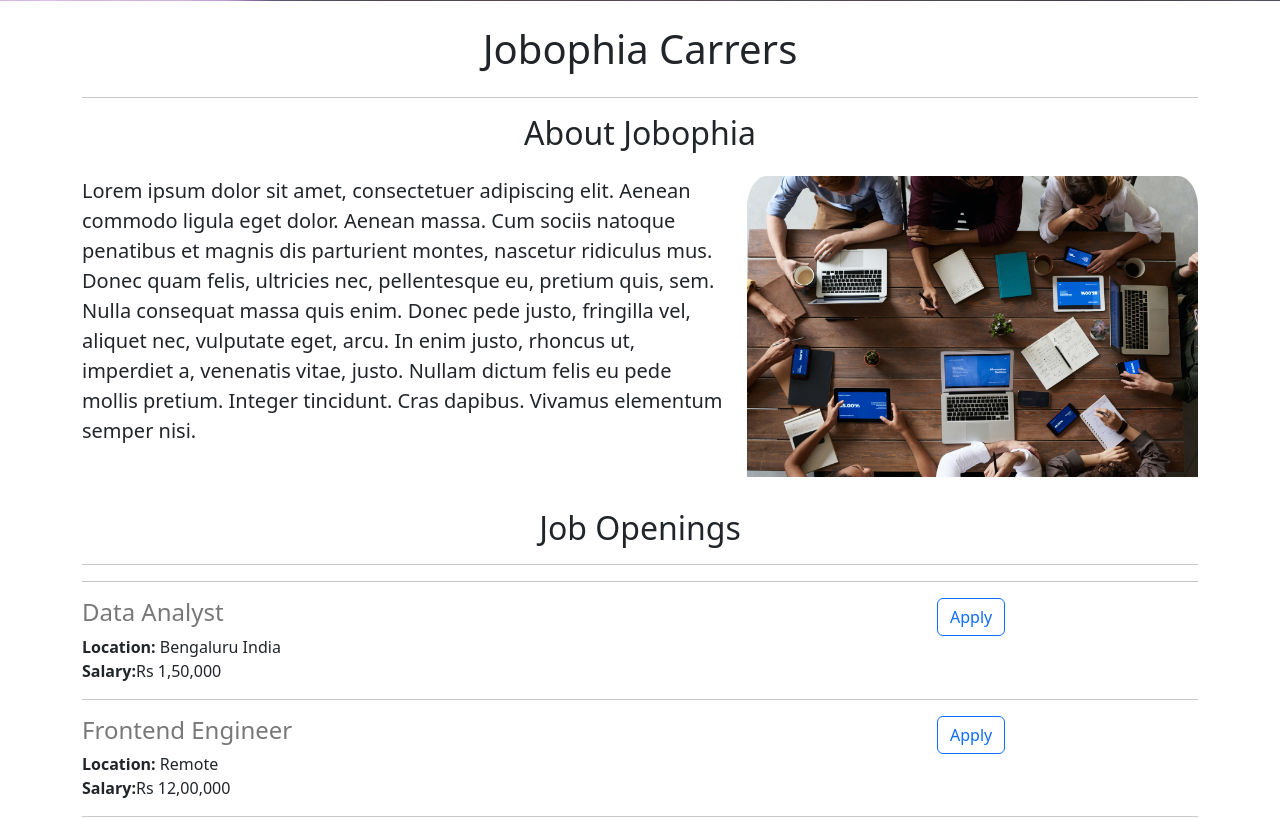
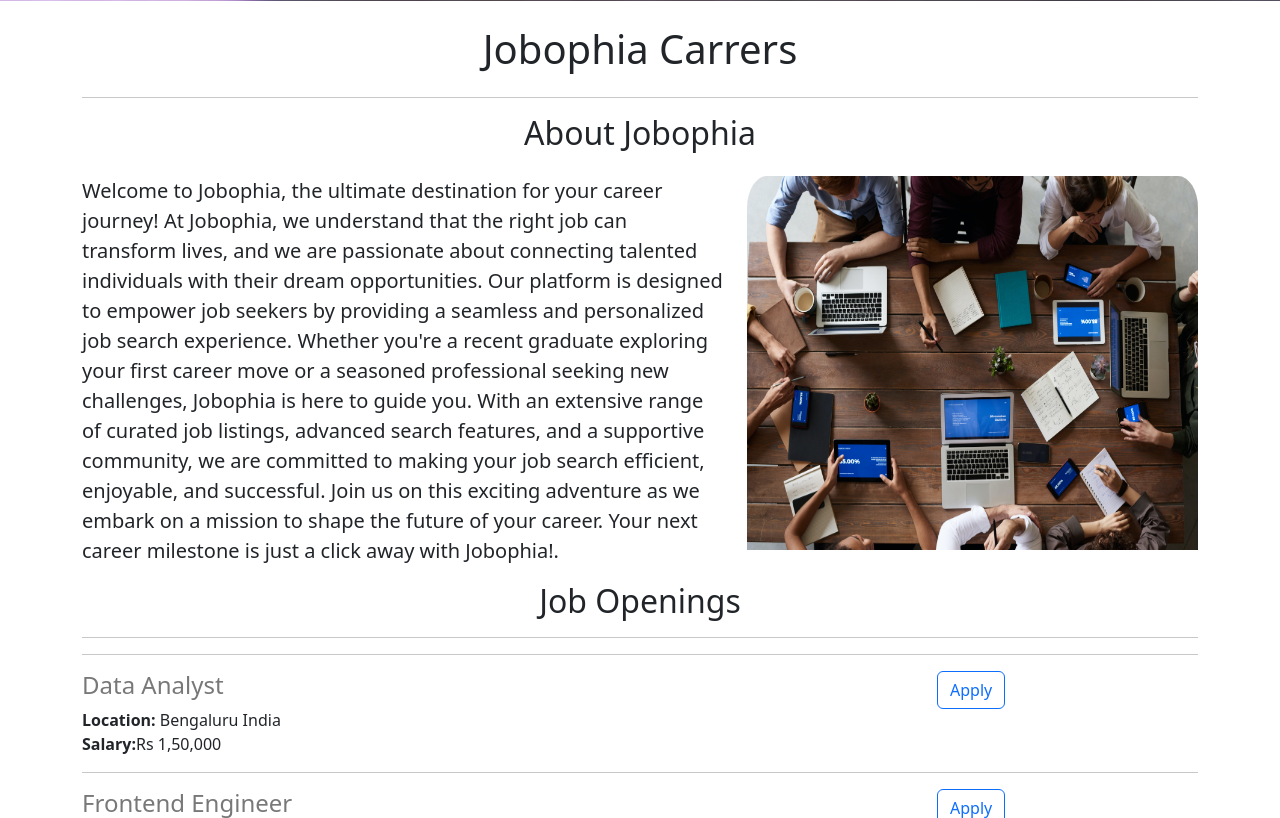
Before and after one commit to rushali2607/career-website, a Flask app: page / in a window 1280 px wide. Shown: the part 359-1177 px from the top of the page. Run offline with Flask 3, Linux system fonts and the light colour scheme.

Commit message:
made changes in the about section

```diff
--- a/templates/home.html
+++ b/templates/home.html
@@ -25,7 +25,7 @@
       </div>
     <h2 class="text-center mt-2 mb-4">About Jobophia</h2>
       <div class="row">
-    <p class="lead text-start col-md-7" >Lorem ipsum dolor sit amet, consectetuer adipiscing elit. Aenean commodo ligula eget dolor. Aenean massa. Cum sociis natoque penatibus et magnis dis parturient montes, nascetur ridiculus mus. Donec quam felis, ultricies nec, pellentesque eu, pretium quis, sem. Nulla consequat massa quis enim. Donec pede justo, fringilla vel, aliquet nec, vulputate eget, arcu. In enim justo, rhoncus ut, imperdiet a, venenatis vitae, justo. Nullam dictum felis eu pede mollis pretium. Integer tincidunt. Cras dapibus. Vivamus elementum semper nisi.</p>
+    <p class="lead text-start col-md-7" >Welcome to Jobophia, the ultimate destination for your career journey! At Jobophia, we understand that the right job can transform lives, and we are passionate about connecting talented individuals with their dream opportunities. Our platform is designed to empower job seekers by providing a seamless and personalized job search experience. Whether you're a recent graduate exploring your first career move or a seasoned professional seeking new challenges, Jobophia is here to guide you. With an extensive range of curated job listings, advanced search features, and a supportive community, we are committed to making your job search efficient, enjoyable, and successful. Join us on this exciting adventure as we embark on a mission to shape the future of your career. Your next career milestone is just a click away with Jobophia!.</p>
       <img class="img-fluid d-none d-md-block col-md-5" style ="border-radius:2rem; padding-bottom:2rem;" src="https://career-website.rushali2607.repl.co/static/people.jpg">
       </div >
     <h2 class ="text-center" >Job Openings</h2>
```
